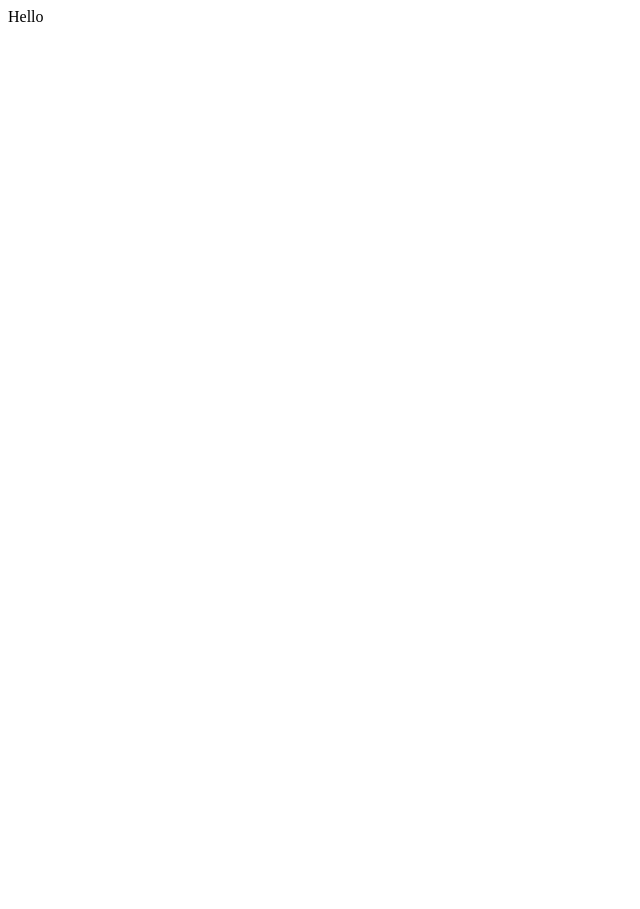
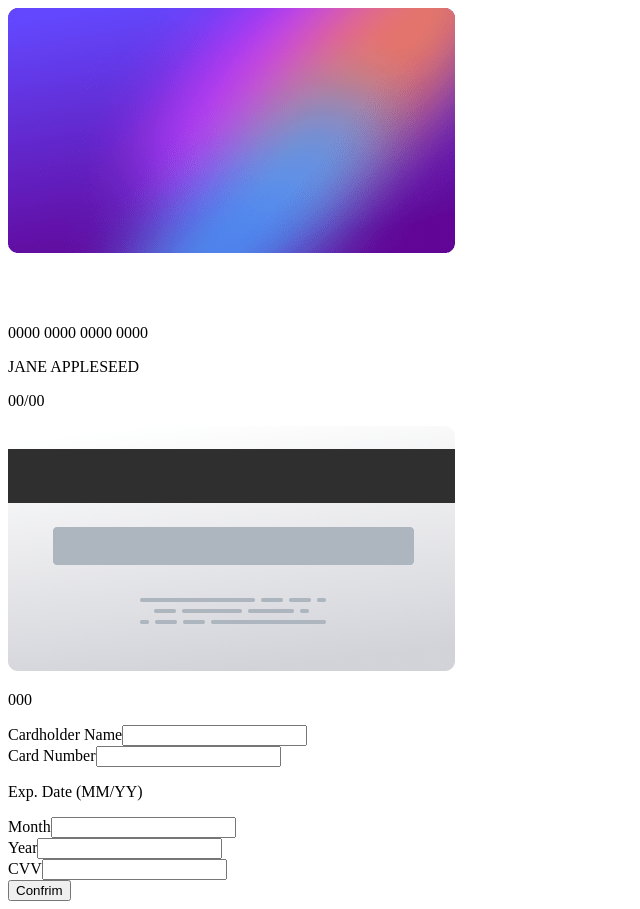
Before and after one commit to OmPreetham/interactive-card-details-form, a React (Vite) app: page / in a window 1280 px wide. Shown: the whole page, without its empty margins (0-640 px from the left). Before the commit the page ends 800 px from the top, so only its background shows below. Built offline with nearby package versions, Linux system fonts and the light colour scheme.

Commit message:
created static html jsx form

```diff
--- a/src/App.jsx
+++ b/src/App.jsx
@@ -1,7 +1,11 @@
+import Illustration from './components/Illustration'
+import Form from './components/Form'
+
 const App = () => {
   return (
-    <main>
-      <section>Hello</section>
+    <main className="wrapper">
+      <Illustration />
+      <Form />
     </main>
   )
 }
--- /dev/null
+++ b/src/components/Form.jsx
@@ -0,0 +1,72 @@
+const Form = () => {
+  return (
+    <div className="form-wrapper">
+      <form className="card" action="">
+        <div className="card__name-wrapper">
+          <label className="card__name" htmlFor="name">
+            Cardholder Name
+          </label>
+          <input
+            className="card__input-name"
+            type="text"
+            name="name"
+            id="name"
+          />
+        </div>
+        <div className="card__number-wrapper">
+          <label className="card__number" htmlFor="number">
+            Card Number
+          </label>
+          <input
+            className="card__input-number"
+            type="number"
+            name="number"
+            id="number"
+          />
+        </div>
+        <div className="card__extra-wrapper">
+          <div className="card__exp-wrapper">
+            <p className="card__exp-name">Exp. Date (MM/YY)</p>
+            <div className="card__month-wrapper">
+              <label className="card__month" htmlFor="month">
+                Month
+              </label>
+              <input
+                className="card__input-month"
+                type="number"
+                name="month"
+                id="month"
+              />
+            </div>
+            <div className="card__year-wrapper">
+              <label className="card__year" htmlFor="year">
+                Year
+              </label>
+              <input
+                className="card__input-year"
+                type="number"
+                name="year"
+                id="year"
+              />
+            </div>
+          </div>
+          <div className="card__cvv-wrapper">
+            <label className="card__cvv" htmlFor="cvv">
+              CVV
+            </label>
+            <input
+              className="card__input-cvv"
+              type="number"
+              name="cvv"
+              id="cvv"
+            />
+          </div>
+        </div>
+        <button className="card__submit" type="submit">
+          Confrim
+        </button>
+      </form>
+    </div>
+  )
+}
+export default Form
--- /dev/null
+++ b/src/components/Illustration.jsx
@@ -0,0 +1,46 @@
+const Illustration = () => {
+  return (
+    <div className="illustration">
+      <div className="illustration__front front">
+        <div className="front__image-wrapper">
+          <img
+            className="front__image"
+            src="/images/bg-card-front.png"
+            alt="Card Background Front"
+          />
+        </div>
+        <div className="front__details">
+          <div className="front__logo-wrapper">
+            <img
+              className="front__logo"
+              src="/images/card-logo.svg"
+              alt="Card Logo"
+            />
+          </div>
+          <div className="front__info">
+            <div className="front__number-wrapper">
+              <p className="front__number">0000 0000 0000 0000</p>
+            </div>
+            <div className="front__subinfo">
+              <p className="front__name">JANE APPLESEED</p>
+              <p className="font__exp">00/00</p>
+            </div>
+          </div>
+        </div>
+      </div>
+      <div className="illustration__back back">
+        <div className="back__image-wrapper">
+          <img
+            className="back__image"
+            src="/images/bg-card-back.png"
+            alt="Card Background Back"
+          />
+        </div>
+        <div className="back__cvv-wrapper">
+          <p className="back__cvv">000</p>
+        </div>
+      </div>
+    </div>
+  )
+}
+export default Illustration
```
